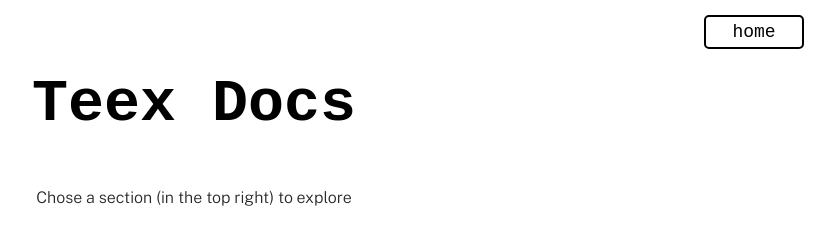
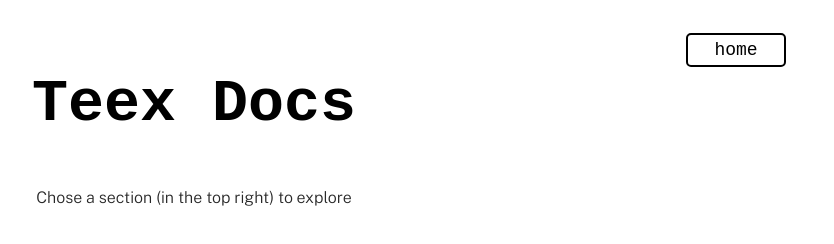
Before and after one commit to teex-org/documentation, a plain HTML site: page docs/index.html in a window 1280 px wide. Shown: the whole page, without its empty margins (446-1280 px from the left). Drawn offline with nearby package versions, Linux system fonts and the light colour scheme; files whose address does not match are found by name; a web font is replaced by a local one.

Commit message:
fixed header

```diff
--- a/docs/rsc/style.css
+++ b/docs/rsc/style.css
@@ -62,6 +62,8 @@ header{
     position: absolute;
     width: fit-content;
     right: 0;
+    margin: 18px;
+    position: fixed;
 }
 header h1{
     font-size: 18px;
```
